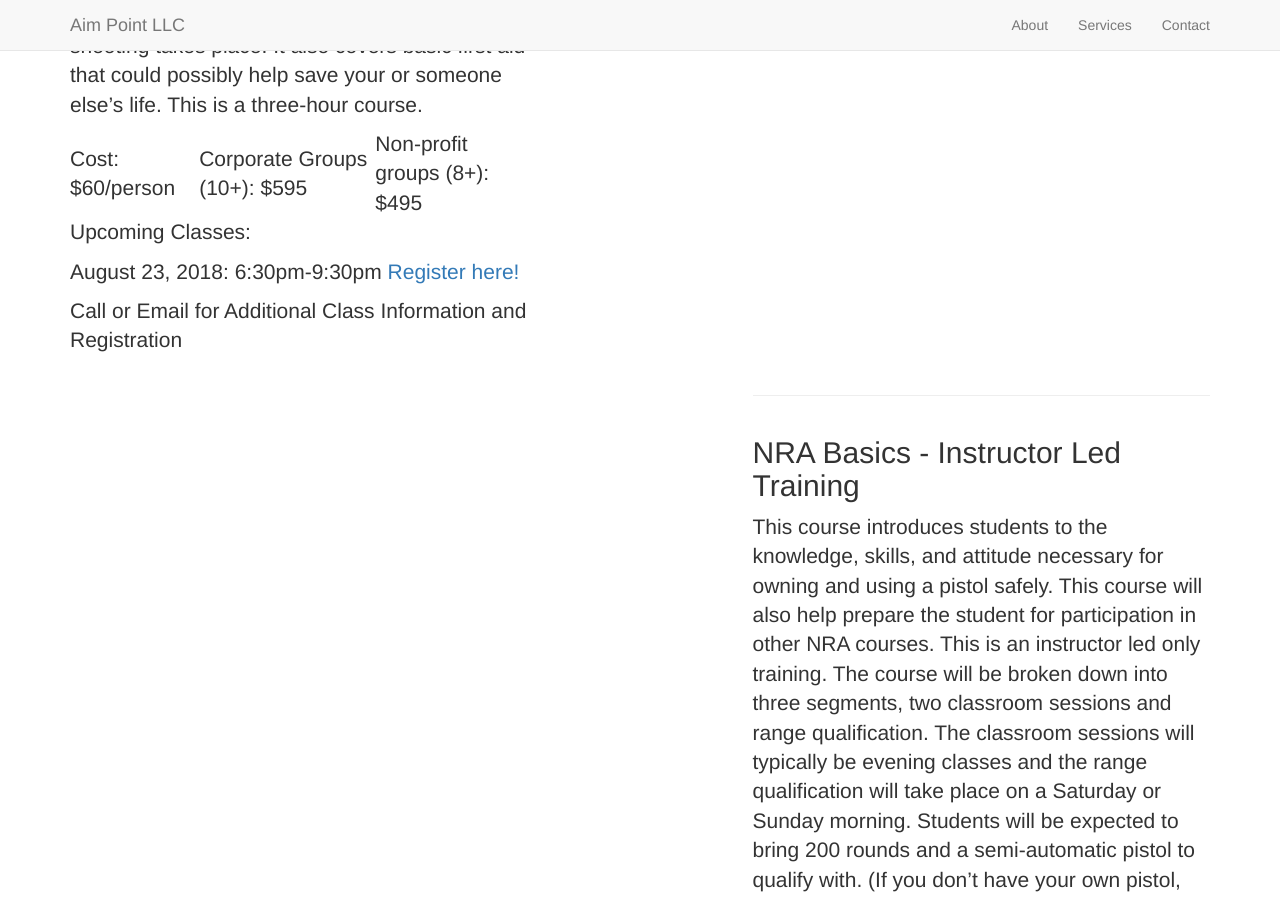
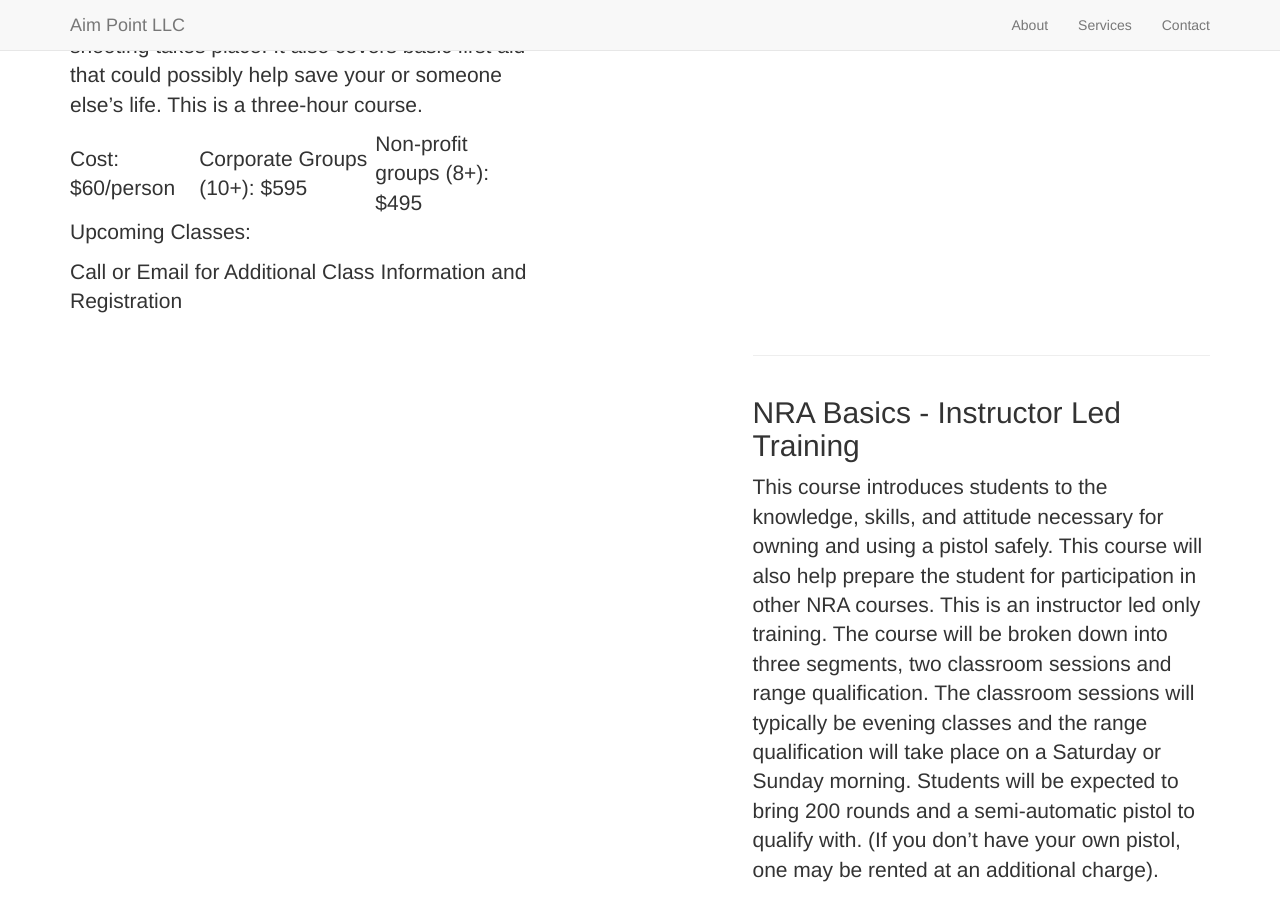
Before and after one commit to aimpoint/aimpoint.github.io, a Jekyll site: the page built from _posts/2016-1-4-active-shooter-training.markdown, in a window 1280 px wide and 900 px high, scrolled down 1503 px. Built offline with Jekyll 4.4.1, drawn with Linux system fonts in a browser that asks for light colours; nearby versions of some CDN libraries; library files that are not in the unit come from our copies.

Commit message:
Update 2016-1-4-active-shooter-training.markdown

```diff
--- a/_posts/2016-1-4-active-shooter-training.markdown
+++ b/_posts/2016-1-4-active-shooter-training.markdown
@@ -12,7 +12,4 @@
 
 Upcoming Classes:
 
-August 23, 2018: 6:30pm-9:30pm  <a href="https://goo.gl/forms/Wrse0F67t3VEefQI2" target="_blank">Register here! </a>
-
-
 Call or Email for Additional Class Information and Registration
```
